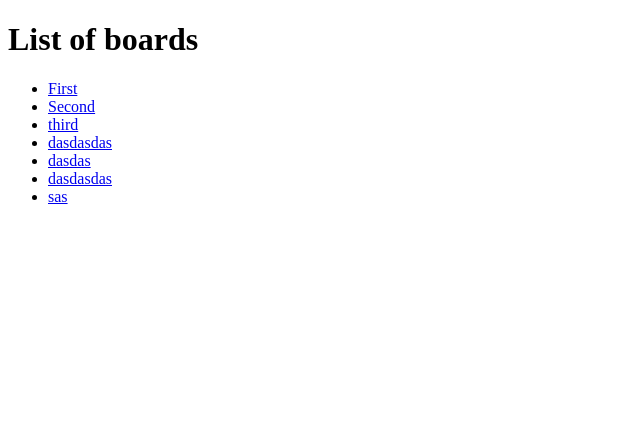
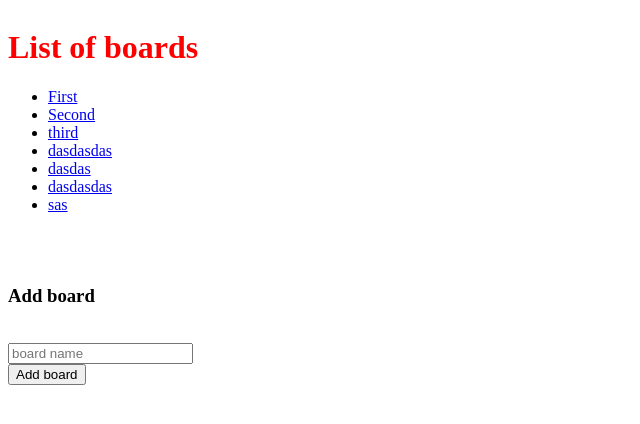
Before and after one commit to SiddharthaMishra/randomprojs, a Django app: page /trello/ in a window 1280 px wide. Shown: the top 424 px of the page, without its empty margins (0-640 px from the left). Run offline with Django 3.2, Linux system fonts and the light colour scheme; data comes from the database, SQL or seed files in the repository; both versions use the stored data as it was after the commit; some libraries are stand-ins or nearby versions.

Commit message:
can add boards

```diff
--- a/all_apps/trello/templates/trello/board.html
+++ b/all_apps/trello/templates/trello/board.html
@@ -2,6 +2,7 @@
 
 {% load static %}
 
+<html>
     <head>
         <link rel="stylesheet" href="{% static 'trello/board/style.css' %}">
         <script type="text/javascript" src="{% static 'jquery-3.2.1.min.js' %}"></script>
@@ -203,7 +204,6 @@
                 })
 
                 $(" #sub_col ").click(function() {
-                var numItems = $('.column').length
                     $.ajax({
                         url: 'add_col/',
                         type: "POST",
@@ -215,7 +215,9 @@
                             $(response).insertBefore($(".column").last());
                         }
                     })
+                    $("#add_col").val("");
                 })
             })
         </script>
     </body>
+</html>
--- a/all_apps/trello/templates/trello/index.html
+++ b/all_apps/trello/templates/trello/index.html
@@ -1,9 +1,48 @@
 <!DOCTYPE html>
 
+{% load static %}
+
+<html>
+    <head>
+        <link rel="stylesheet" href="{% static 'trello/board/style.css' %}">
+        <script type="text/javascript" src="{% static 'jquery-3.2.1.min.js' %}"></script>
+        <script type="text/javascript" src="{% static 'jquery-ui.min.js'%}"></script>
+        <script>
+            function getCookie(name) {
+                var cookieValue = null;
+                if (document.cookie && document.cookie !== '') {
+                    var cookies = document.cookie.split(';');
+                    for (var i = 0; i < cookies.length; i++) {
+                        var cookie = jQuery.trim(cookies[i]);
+                        // Does this cookie string begin with the name we want?
+                        if (cookie.substring(0, name.length + 1) === (name + '=')) {
+                            cookieValue = decodeURIComponent(cookie.substring(name.length + 1));
+                            break;
+                        }
+                    }
+                }
+                return cookieValue;
+            }
+            function csrfSafeMethod(method) {
+                // these HTTP methods do not require CSRF protection
+                return (/^(GET|HEAD|OPTIONS|TRACE)$/.test(method));
+            }
+            $.ajaxSetup({
+                beforeSend: function(xhr, settings) {
+                    if (!csrfSafeMethod(settings.type) && !this.crossDomain) {
+                        xhr.setRequestHeader("X-CSRFToken", getCookie('csrftoken'));
+                    }
+                }
+            });
+
+        </script>
+
+    </head>
+
+    <body>
         <h1>List of boards</h1>
-
         {% if object_list %}
-    <ul>
+            <ul id="boards">
             {% for board in object_list %}
                 <li>
                     <a href="{% url 'board' board.id %}">
@@ -12,6 +51,28 @@
                 </li>
             {% endfor %}
             </ul>
+            <br><br>
+            <h3>Add board</h3><br>
+            <input type="text" id="add_b" placeholder="board name"><br>
+            <button id="sub_b">Add board</button>
         {% else %}
             <p>No boards found</p>
         {% endif %}
+    <script>
+        $("#sub_b").click(function() {
+            $.ajax({
+                url: 'add_board/',
+                type: "POST",
+                data: {
+                    text: $("#add_b").val() ,
+                },
+                csrfmiddlewaretoken: '{{ csrf_token }}',
+                success: function(response) {
+                    $("#boards").append(response);
+                }
+            })
+            $("#add_b").val("");
+        })
+    </script>
+    </body>
+</html>
--- a/all_apps/trello/urls.py
+++ b/all_apps/trello/urls.py
@@ -6,6 +6,7 @@ from . import views
 
 urlpatterns = [
     path('', views.IndexView.as_view(), name = 'index'),
+    path('add_board/', views.add_board),
     path('<int:pk>/', views.BoardView.as_view(), name = 'board'),
     path('<int:board_no>/changePos/', views.change_pos),
     path('<int:board_no>/addTask/', views.add_task),
--- a/all_apps/trello/views.py
+++ b/all_apps/trello/views.py
@@ -44,3 +44,9 @@ def add_column(request, board_no):
     q = Tasklist(Board=board, tasklist_name=text)
     q.save()
     return HttpResponse("<div class='column' id='col_"+str(q.id)+"'><h2 class='listName'>"+text+"</h2></div>")
+
+def add_board(request):
+    text = request.POST['text']
+    q = Board(board_name=text)
+    q.save()
+    return HttpResponse("<li><a href="+str(q.id)+">"+text+"</a></li")
```
Also changed, not shown: all_apps/db.sqlite3. Lines whose indentation alone changed are shown as unchanged.
